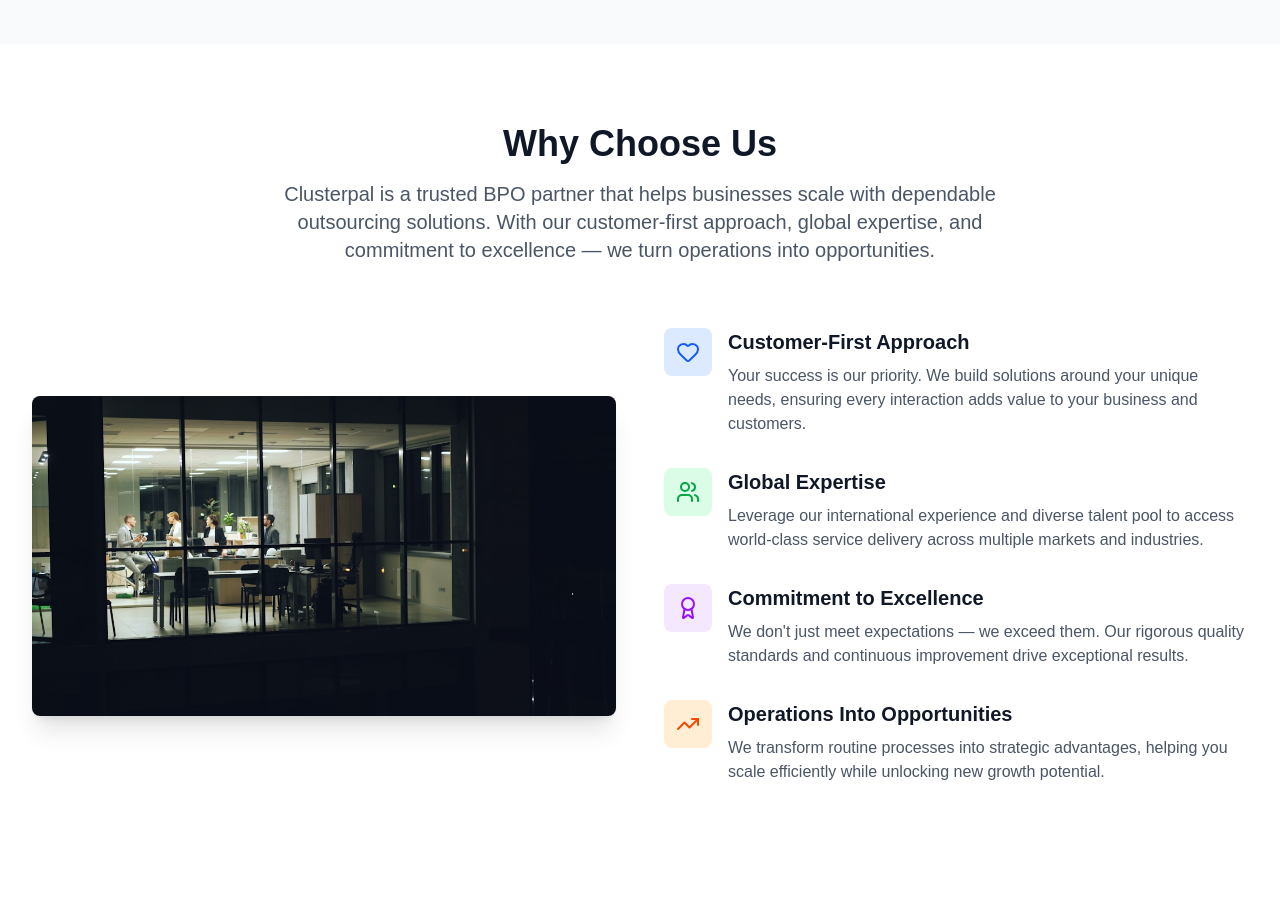
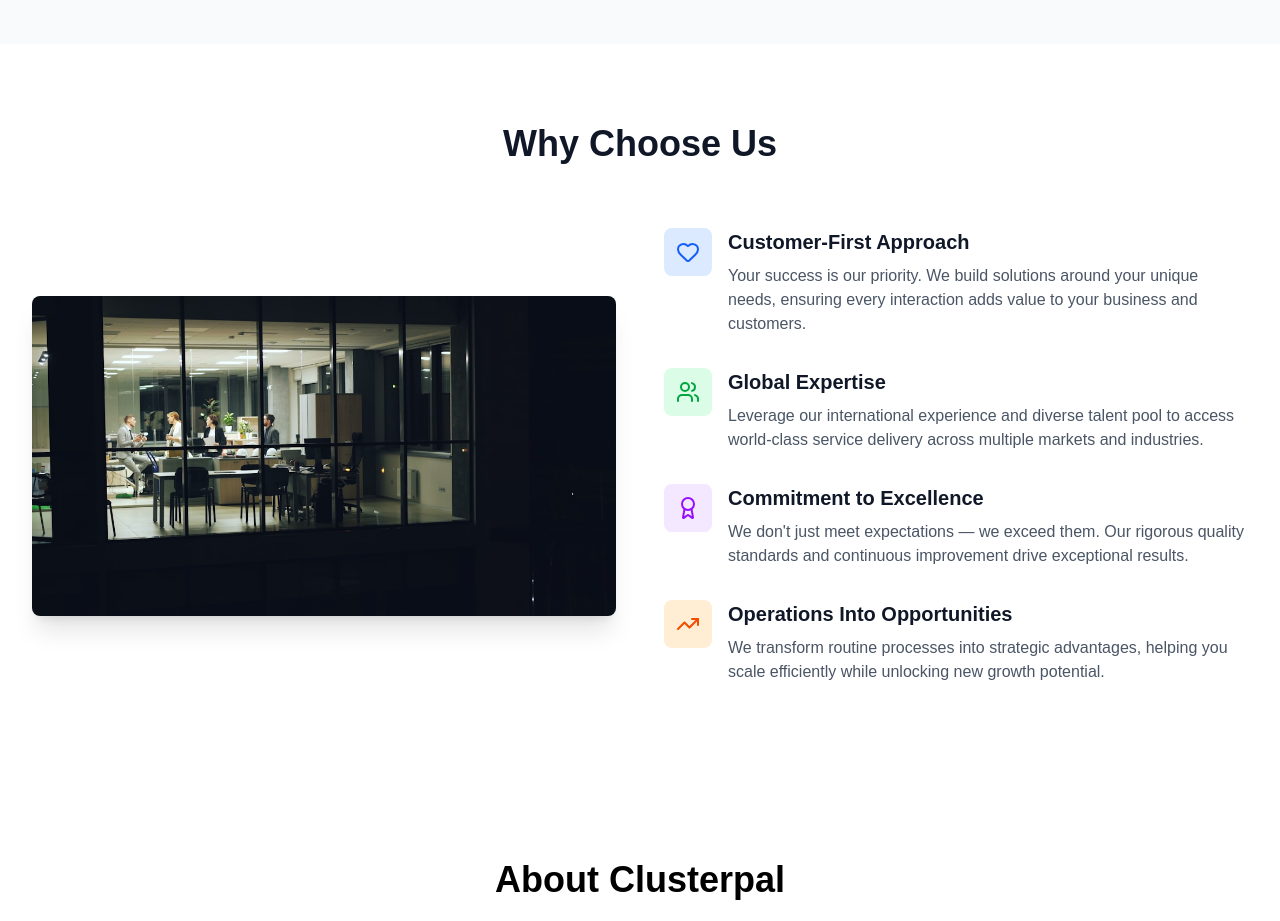
Before and after one commit to Reyuken/clusterpalWebsite, a Next.js app: page / in a window 1280 px wide. Shown: the part 1240-2161 px from the top of the page. Built offline with nearby package versions, Linux system fonts and the light colour scheme.

Commit message:
modified why choose us page removed unnecessary div and paragaph

```diff
--- a/src/app/page.js
+++ b/src/app/page.js
@@ -106,14 +106,9 @@
       {/* Why Choose Us Section */}
       <section id="why-choose" className="py-20 bg-white">
         <div className="max-w-7xl mx-auto px-4 sm:px-6 lg:px-8">
-          <div className="text-center mb-16">
-            <h2 className="text-3xl md:text-4xl font-bold text-gray-900 mb-4">
+            <h2 className="text-3xl md:text-4xl font-bold text-gray-900 mb-4 text-center mb-16">
               Why Choose Us
             </h2>
-            <p className="text-xl text-gray-600 max-w-3xl mx-auto">
-              Clusterpal is a trusted BPO partner that helps businesses scale with dependable outsourcing solutions. With our customer-first approach, global expertise, and commitment to excellence — we turn operations into opportunities.
-            </p>
-          </div>
 
           <div className="grid md:grid-cols-2 gap-12 items-center mb-16">
             <div className="relative w-full h-80">
```
